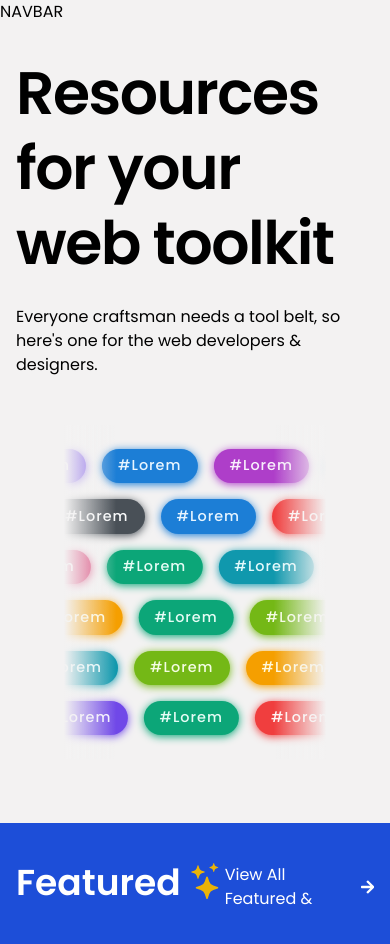
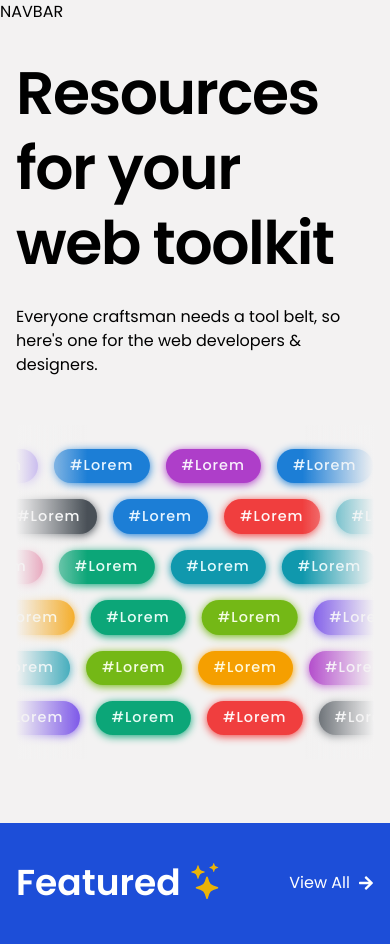
Before and after one commit to joshewah/toolkit, a React (Vite) app: page / in a window 390 px wide. Shown: the top 944 px of the page. Built offline with nearby package versions, Linux system fonts and the light colour scheme.

Commit message:
Fixed mobile header

```diff
--- a/src/components/Featured.jsx
+++ b/src/components/Featured.jsx
@@ -15,7 +15,7 @@ const Featured = () => {
           state={{ query: "featured" }}
           className="flex items-center gap-2 text-white hover:underline hover:underline-offset-4"
         >
-          View All Featured &
+          View All
           <FaArrowRight />
         </Link>
       </div>
--- a/src/components/Landing.jsx
+++ b/src/components/Landing.jsx
@@ -16,7 +16,7 @@ const Landing = () => {
             developers & designers.
           </p>
         </section>
-        <section className="w-full px-12 lg:w-1/2">
+        <section className="w-full md:px-12 lg:w-1/2">
           <AnimatedTags rows={rows} />
         </section>
       </header>
```
